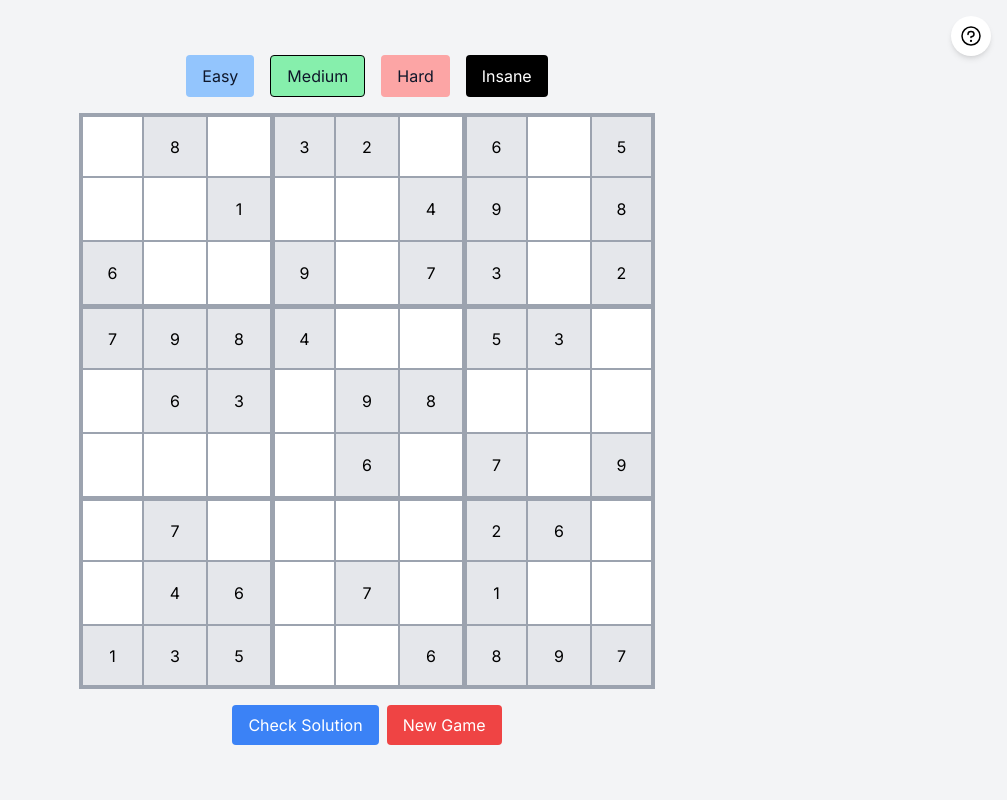
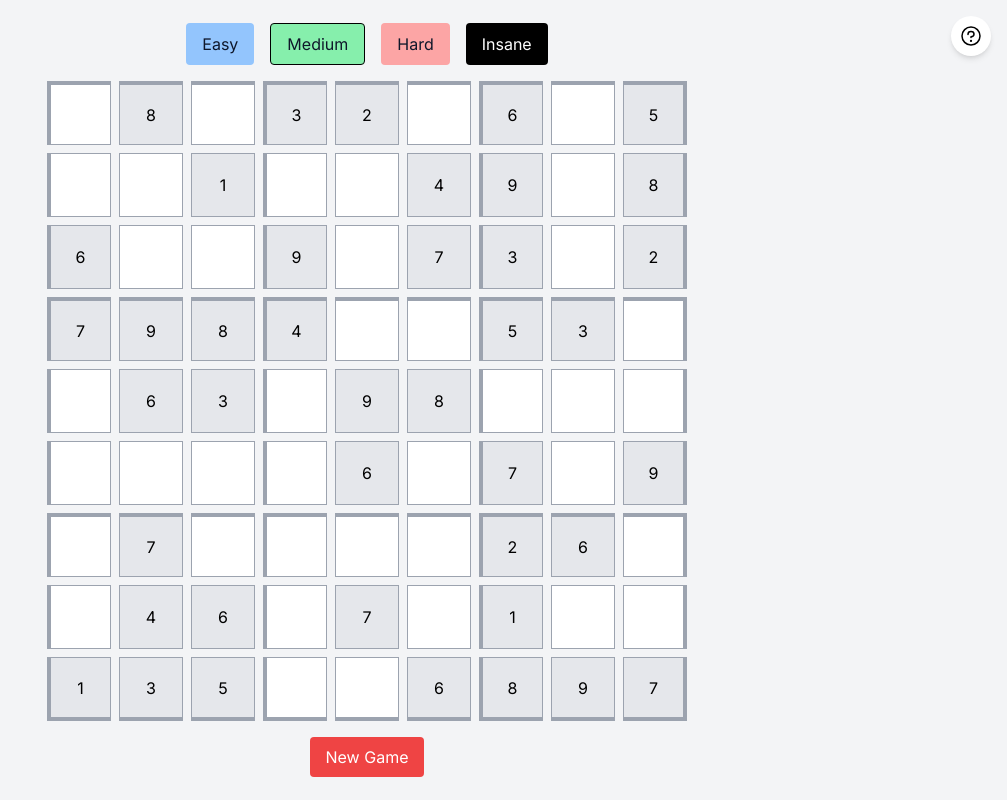
Before and after one commit to andrelsmelo/sudoku, a Next.js app: page / in a window 1280 px wide. Shown: the whole page, without its empty margins (273-1280 px from the left). Built offline with nearby package versions, Linux system fonts and the light colour scheme.

Commit message:
feat: add loading && state mngmt

```diff
--- a/src/app/page.tsx
+++ b/src/app/page.tsx
@@ -1,9 +1,12 @@
 'use client'
 
 import { useEffect, useState } from 'react'
-import SudokuBoard from '../components/SudokuBoard'
-import { generateInitialBoard, isBoardValid } from '../utils/sudoku'
+import SudokuBoard from '@/components/SudokuBoard'
+import Loading from '@/components/Loading'
+import { generateInitialBoard, isBoardValid } from '@/utils/sudoku'
 import InfoModal from '@/components/InfoModal'
+
+const LOCAL_STORAGE_KEY = 'sudokuGameState'
 
 const Home = () => {
   const [initialBoard, setInitialBoard] = useState<number[][]>([])
@@ -13,19 +16,45 @@ const Home = () => {
     'easy' | 'medium' | 'hard' | 'insane'
   >('medium')
   const [isModalOpen, setIsModalOpen] = useState(false)
-  const [key, setKey] = useState(0) // Use a key to force re-render
+  const [loading, setLoading] = useState(true)
+  const [key, setKey] = useState(0)
+
+  useEffect(() => {
+    const savedGame = localStorage.getItem(LOCAL_STORAGE_KEY)
+    if (savedGame) {
+      const { savedBoard, savedInitialBoard, savedDifficulty } =
+        JSON.parse(savedGame)
+      setBoard(savedBoard)
+      setInitialBoard(savedInitialBoard)
+      setDifficulty(savedDifficulty)
+      setLoading(false)
+    } else {
+      initializeBoard(difficulty)
+    }
+  }, [])
+
+  useEffect(() => {
+    if (board.length > 0 && initialBoard.length > 0) {
+      localStorage.setItem(
+        LOCAL_STORAGE_KEY,
+        JSON.stringify({
+          savedBoard: board,
+          savedInitialBoard: initialBoard,
+          savedDifficulty: difficulty,
+        }),
+      )
+    }
+  }, [board, initialBoard, difficulty])
 
   const initializeBoard = (
     difficulty: 'easy' | 'medium' | 'hard' | 'insane',
   ) => {
+    setLoading(true)
     const newBoard = generateInitialBoard(difficulty)
     setInitialBoard(newBoard)
     setBoard(newBoard)
+    setLoading(false)
   }
-
-  useEffect(() => {
-    initializeBoard(difficulty)
-  }, [difficulty, key]) // Re-initialize board when difficulty or key changes
 
   const handleInputChange = (row: number, col: number, value: string) => {
     if (initialBoard[row][col] !== 0) return
@@ -42,20 +71,22 @@ const Home = () => {
       )
       setBoard(newBoard)
       setMessage('')
+
+      checkSolution(newBoard)
     }
   }
 
-  const checkSolution = () => {
+  const checkSolution = (newBoard: number[][]) => {
     for (let i = 0; i < 9; i++) {
       for (let j = 0; j < 9; j++) {
-        if (board[i][j] === 0) {
+        if (newBoard[i][j] === 0) {
           setMessage('Please fill all cells before checking the solution.')
           return
         }
       }
     }
 
-    if (isBoardValid(board)) {
+    if (isBoardValid(newBoard)) {
       setMessage('Congratulations! The Sudoku is solved correctly.')
     } else {
       setMessage('The Sudoku solution is not correct. Please try again.')
@@ -66,7 +97,8 @@ const Home = () => {
     newDifficulty: 'easy' | 'medium' | 'hard' | 'insane' = difficulty,
   ) => {
     setDifficulty(newDifficulty)
-    setKey((prevKey) => prevKey + 1) // Force re-initialization
+    setKey((prevKey) => prevKey + 1)
+    initializeBoard(newDifficulty)
   }
 
   const isCellCorrect = (row: number, col: number): boolean | null => {
@@ -96,8 +128,37 @@ const Home = () => {
     return isValid(num, { row, col })
   }
 
+  const isRowCorrect = (row: number): boolean => {
+    const rowValues = board[row]
+    const filtered = rowValues.filter((num) => num !== 0)
+    return new Set(filtered).size === 9
+  }
+
+  const isColCorrect = (col: number): boolean => {
+    const colValues = board.map((row) => row[col])
+    const filtered = colValues.filter((num) => num !== 0)
+    return new Set(filtered).size === 9
+  }
+
+  const isBlockCorrect = (row: number, col: number): boolean => {
+    const startRow = row - (row % 3)
+    const startCol = col - (col % 3)
+    const blockValues = []
+    for (let i = 0; i < 3; i++) {
+      for (let j = 0; j < 3; j++) {
+        blockValues.push(board[startRow + i][startCol + j])
+      }
+    }
+    const filtered = blockValues.filter((num) => num !== 0)
+    return new Set(filtered).size === 9
+  }
+
   return (
     <div className="relative min-h-screen flex flex-col items-center justify-center bg-gray-100 p-4">
+      {loading ? (
+        <Loading />
+      ) : (
+        <>
           <span
             onClick={() => setIsModalOpen(true)}
             className="absolute top-4 right-4 bg-white shadow-md hover:scale-110 hover:bg-gray-500 hover:cursor-pointer p-2 rounded-full"
@@ -163,15 +224,12 @@ const Home = () => {
               initialBoard={initialBoard}
               handleInputChange={handleInputChange}
               isCellCorrect={isCellCorrect}
+              isRowCorrect={isRowCorrect}
+              isColCorrect={isColCorrect}
+              isBlockCorrect={isBlockCorrect}
             />
           )}
           <div className="mt-4">
-        <button
-          onClick={checkSolution}
-          className="bg-blue-500 text-white px-4 py-2 hover:scale-110 rounded mr-2"
-        >
-          Check Solution
-        </button>
             <button
               onClick={() => resetGame()}
               className="bg-red-500 text-white px-4 py-2 hover:scale-110 rounded"
@@ -181,6 +239,8 @@ const Home = () => {
           </div>
           {message && <div className="mt-4 text-lg">{message}</div>}
           {isModalOpen && <InfoModal onClose={() => setIsModalOpen(false)} />}
+        </>
+      )}
     </div>
   )
 }
--- /dev/null
+++ b/src/components/Loading.tsx
@@ -0,0 +1,48 @@
+'use client'
+
+import React from 'react'
+
+const Loading: React.FC = () => {
+  return (
+    <div className="flex items-center justify-center space-x-2">
+      <div
+        className="p-2 text-white bg-blue-500 rounded-full transition-all ease-in-out animate-bounce"
+        style={{ animationDelay: '0s' }}
+      >
+        S
+      </div>
+      <div
+        className="p-2 text-white bg-green-500 rounded-full transition-all ease-in-out animate-bounce"
+        style={{ animationDelay: '0.1s' }}
+      >
+        U
+      </div>
+      <div
+        className="p-2 text-white bg-red-500 rounded-full transition-all ease-in-out animate-bounce"
+        style={{ animationDelay: '0.2s' }}
+      >
+        D
+      </div>
+      <div
+        className="p-2 text-white bg-blue-500 rounded-full transition-all ease-in-out animate-bounce"
+        style={{ animationDelay: '0.3s' }}
+      >
+        O
+      </div>
+      <div
+        className="p-2 text-white bg-green-500 rounded-full transition-all ease-in-out animate-bounce"
+        style={{ animationDelay: '0.4s' }}
+      >
+        K
+      </div>
+      <div
+        className="p-2 text-white bg-red-500 rounded-full transition-all ease-in-out animate-bounce"
+        style={{ animationDelay: '0.5s' }}
+      >
+        U
+      </div>
+    </div>
+  )
+}
+
+export default Loading
--- a/src/components/SudokuBoard.tsx
+++ b/src/components/SudokuBoard.tsx
@@ -7,6 +7,9 @@ interface SudokuBoardProps {
   initialBoard: number[][]
   handleInputChange: (row: number, col: number, value: string) => void
   isCellCorrect: (row: number, col: number) => boolean | null
+  isRowCorrect: (row: number) => boolean
+  isColCorrect: (col: number) => boolean
+  isBlockCorrect: (row: number, col: number) => boolean
 }
 
 const SudokuBoard: React.FC<SudokuBoardProps> = ({
@@ -14,9 +17,12 @@ const SudokuBoard: React.FC<SudokuBoardProps> = ({
   initialBoard,
   handleInputChange,
   isCellCorrect,
+  isRowCorrect,
+  isColCorrect,
+  isBlockCorrect,
 }) => {
   return (
-    <div className="grid grid-cols-9">
+    <div className="grid grid-cols-9 gap-1 sm:gap-2">
       {board.map((row, rowIndex) =>
         row.map((cell, colIndex) => {
           const isInitial = initialBoard[rowIndex][colIndex] !== 0
@@ -30,20 +36,29 @@ const SudokuBoard: React.FC<SudokuBoardProps> = ({
             ${colIndex === 8 ? 'border-r-2 sm:border-r-4' : 'border-r'}
           `
 
+          const rowClass = isRowCorrect(rowIndex) ? 'border-green-500' : ''
+          const colClass = isColCorrect(colIndex) ? 'border-green-500' : ''
+          const blockClass = isBlockCorrect(rowIndex, colIndex)
+            ? 'border-green-500'
+            : ''
+
           return (
             <input
               key={`${rowIndex}-${colIndex}`}
               type="text"
               value={cellValue}
-              onChange={(e) =>
+              onChange={(e) => {
                 handleInputChange(rowIndex, colIndex, e.target.value)
-              }
+                if (e.target.value !== '') {
+                  e.target.blur()
+                }
+              }}
               maxLength={1}
               readOnly={isInitial}
               aria-label={`Sudoku cell at row ${rowIndex + 1}, column ${colIndex + 1}`}
               title={`Sudoku cell at row ${rowIndex + 1}, column ${colIndex + 1}`}
               placeholder={isInitial ? cellValue : ' '}
-              className={`w-8 h-8 sm:w-12 sm:h-12 md:w-16 md:h-16 text-center ${borderClasses} ${
+              className={`w-8 h-8 sm:w-12 sm:h-12 md:w-16 md:h-16 text-center ${borderClasses} ${rowClass} ${colClass} ${blockClass} ${
                 isInitial
                   ? 'bg-gray-200 border-gray-400'
                   : cell === 0
```
Lines whose indentation alone changed are shown as unchanged.
